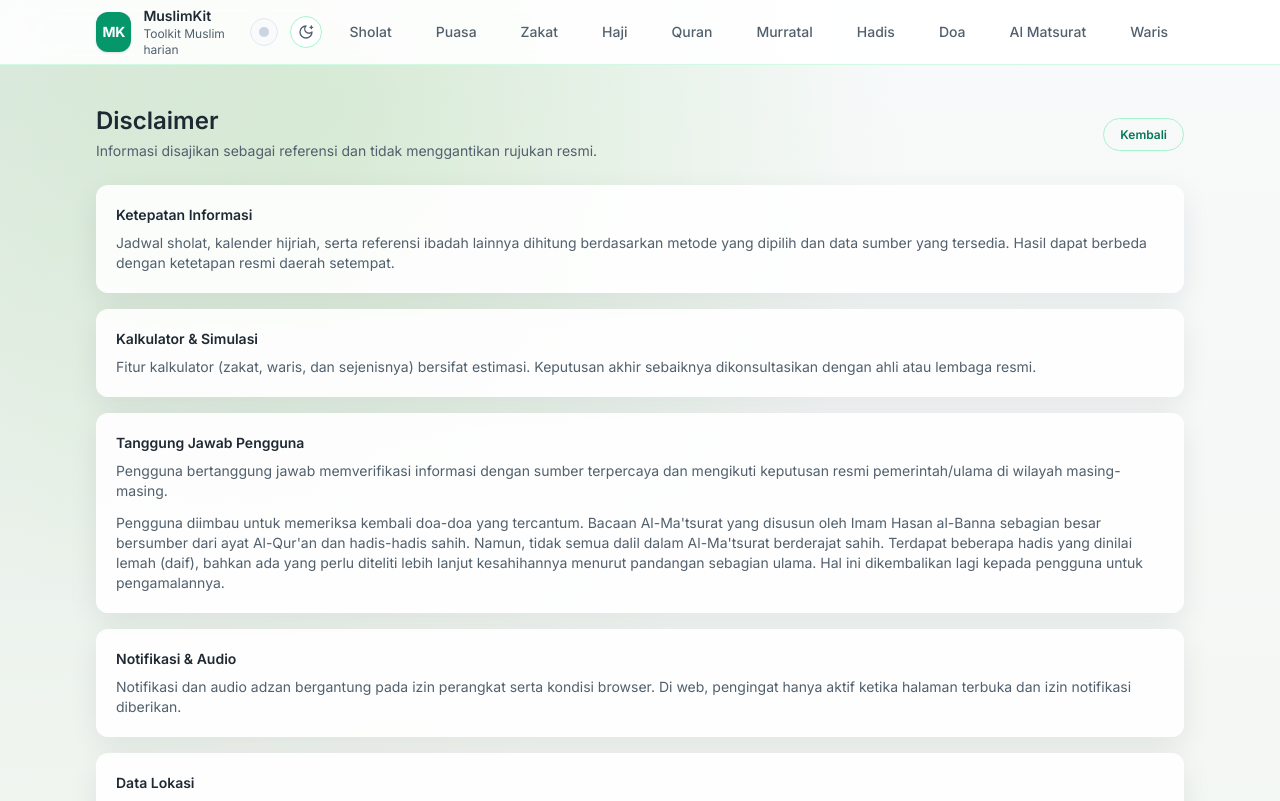
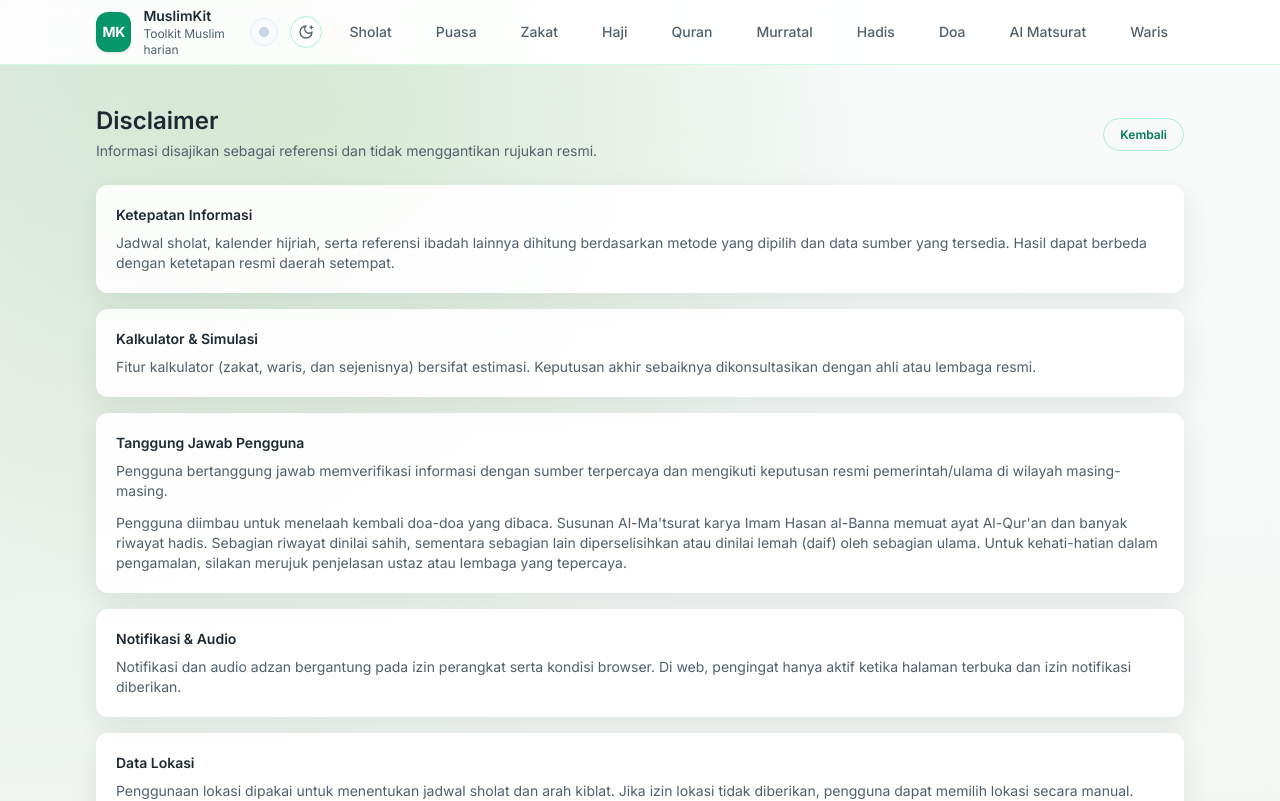
Before and after one commit to aantriono82/muslim, a React (Vite) app in the folder web/: page /disclaimer in a window 1280 px wide. Shown: the top 801 px of the page. Built offline with nearby package versions, Linux system fonts and the light colour scheme; no server answers.

Commit message:
Perbaiki redaksi disclaimer Al-Ma'tsurat

```diff
--- a/web/src/pages/DisclaimerPage.tsx
+++ b/web/src/pages/DisclaimerPage.tsx
@@ -54,14 +54,12 @@ const DisclaimerPage = () => {
               wilayah masing-masing.
             </p>
             <p className="mt-3 text-sm text-textSecondary">
-              Pengguna diimbau untuk memeriksa kembali doa-doa yang tercantum.
-              Bacaan Al-Ma'tsurat yang disusun oleh Imam Hasan al-Banna sebagian
-              besar bersumber dari ayat Al-Qur'an dan hadis-hadis sahih. Namun,
-              tidak semua dalil dalam Al-Ma'tsurat berderajat sahih. Terdapat
-              beberapa hadis yang dinilai lemah (daif), bahkan ada yang perlu
-              diteliti lebih lanjut kesahihannya menurut pandangan sebagian
-              ulama. Hal ini dikembalikan lagi kepada pengguna untuk
-              pengamalannya.
+              Pengguna diimbau untuk menelaah kembali doa-doa yang dibaca.
+              Susunan Al-Ma'tsurat karya Imam Hasan al-Banna memuat ayat
+              Al-Qur'an dan banyak riwayat hadis. Sebagian riwayat dinilai
+              sahih, sementara sebagian lain diperselisihkan atau dinilai lemah
+              (daif) oleh sebagian ulama. Untuk kehati-hatian dalam pengamalan,
+              silakan merujuk penjelasan ustaz atau lembaga yang tepercaya.
             </p>
           </Card>
 
```
